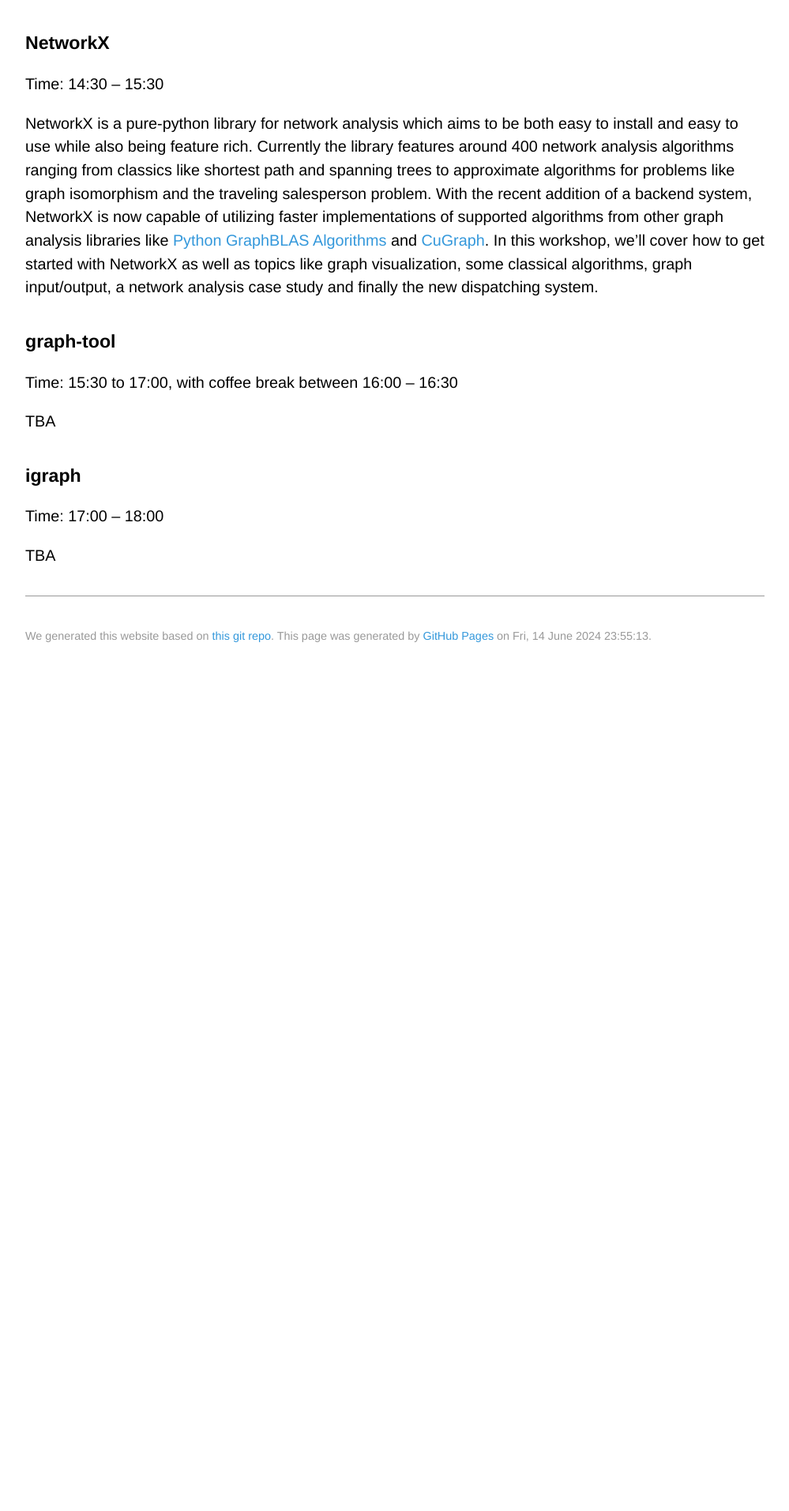
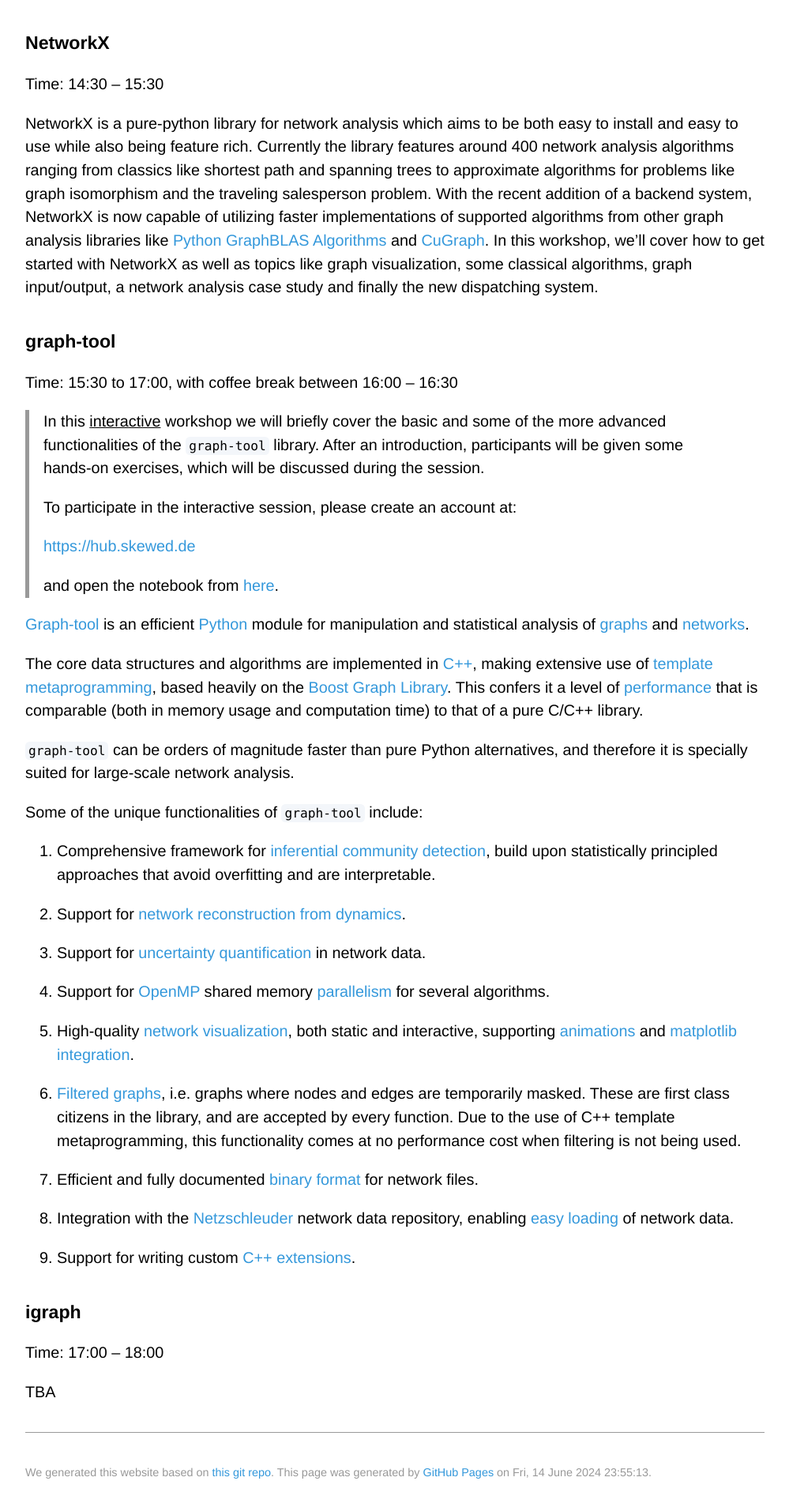
Before and after one commit to nas-col/netsci.nascol.net, a Jekyll site: the page built from school.md, in a window 1280 px wide. Shown: the part 965-2878 px from the top of the page at 79% size, without its empty margins (140-1139 px from the left). Built offline with Jekyll 4.4.1, drawn with Linux system fonts in a browser that asks for light colours; some web fonts are replaced; our own code applies the rules of GitHub Pages for plain Markdown files; before the commit the page ends 1819 px from its top, so only the background shows below that.

Commit message:
Add graph-tool part

```diff
--- a/school.md
+++ b/school.md
@@ -41,7 +41,77 @@ network analysis case study and finally the new dispatching system.
 
 Time: 15:30 to 17:00, with coffee break between 16:00 – 16:30
 
-TBA
+<style>
+blockquote {
+ color: inherit !important;
+}
+</style>
+
+> In this <u>interactive</u> workshop we will briefly cover the basic and some
+> of the more advanced functionalities of the `graph-tool` library. After an
+> introduction, participants will be given some hands-on exercises, which will
+> be discussed during the session.
+>
+> To participate in the interactive session, please create an account at:
+>
+>    [https://hub.skewed.de](https://hub.skewed.de)
+>
+> and open the notebook from [here](https://hub.skewed.de/hub/user-redirect/git-pull?repo=https%3A%2F%2Fgithub.com%2Fcount0%2Fgt-nascol&urlpath=lab%2Ftree%2Fgt-nascol%2Fgt-workshop.ipynb&branch=master).
+
+[Graph-tool](https://graph-tool.skewed.de) is an efficient
+[Python](https://www.python.org) module for manipulation and statistical
+analysis of [graphs](https://en.wikipedia.org/wiki/Graph_%28mathematics%29) and
+[networks](https://en.wikipedia.org/wiki/Network_theory).
+
+The core data structures and algorithms are implemented in
+[C++](https://en.wikipedia.org/wiki/C%2B%2B), making extensive use of [template
+metaprogramming](https://en.wikipedia.org/wiki/Template_metaprogramming), based
+heavily on the [Boost Graph
+Library](https://www.boost.org/doc/libs/release/libs/graph). This confers it a
+level of [performance](https://graph_tool.skewed.de/performance.html) that is
+comparable (both in memory usage and computation time) to that of a pure C/C++
+library.
+
+`graph-tool` can be orders of magnitude faster than pure Python alternatives,
+and therefore it is specially suited for large-scale network analysis.
+
+Some of the unique functionalities of `graph-tool` include:
+
+1.  Comprehensive framework for [inferential community
+    detection](https://graph-tool.skewed.de/static/doc/demos/inference/inference.html#inference-howto),
+    build upon statistically principled approaches that avoid overfitting and
+    are interpretable.
+
+1.  Support for [network reconstruction from
+    dynamics](https://graph-tool.skewed.de/static/doc/demos/reconstruction_indirect/reconstruction.html).
+
+1.  Support for [uncertainty
+    quantification](https://graph-tool.skewed.de/static/doc/demos/reconstruction_direct/reconstruction.html)
+    in network data.
+
+1.  Support for [OpenMP](https://en.wikipedia.org/wiki/OpenMP) shared memory
+    [parallelism](https://graph-tool.skewed.de/static/doc/parallel.html) for several algorithms.
+
+1.  High-quality [network visualization](https://graph-tool.skewed.de/static/doc/draw.html#draw), both
+    static and interactive, supporting
+    [animations](https://graph-tool.skewed.de/static/doc/demos/animation/animation.html#animation) and
+    [matplotlib
+    integration](https://graph-tool.skewed.de/static/doc/demos/matplotlib/matplotlib.html#matplotlib-sec).
+
+1.  [Filtered graphs](https://graph-tool.skewed.de/static/doc/quickstart.html#sec-graph-filtering), i.e.
+    graphs where nodes and edges are temporarily masked. These are first class
+    citizens in the library, and are accepted by every function. Due to the use of
+    C++ template metaprogramming, this functionality comes at no performance
+    cost when filtering is not being used.
+
+1.  Efficient and fully documented [binary
+    format](https://graph-tool.skewed.de/static/doc/gt_format.html#sec-gt-format) for network files.
+
+1.  Integration with the [Netzschleuder](https://networks.skewed.de) network
+    data repository, enabling [easy loading](https://graph-tool.skewed.de/static/doc/collection.html#graph_tool.collection.ns) of network data.
+
+1.  Support for writing custom [C++
+extensions](https://graph-tool.skewed.de/static/doc/demos/cppextensions/cppextensions.html#cppextensions).
 
 ### igraph
 
```
